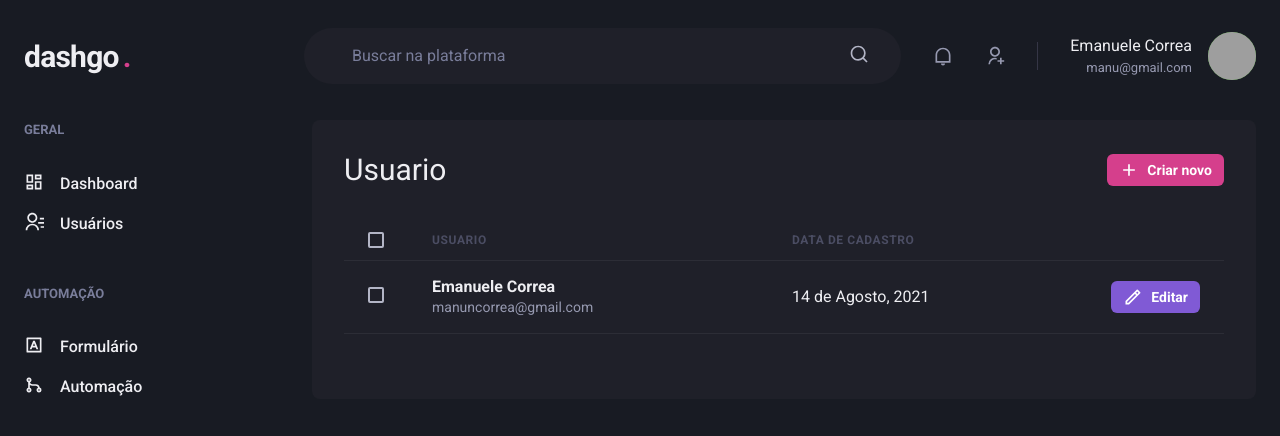
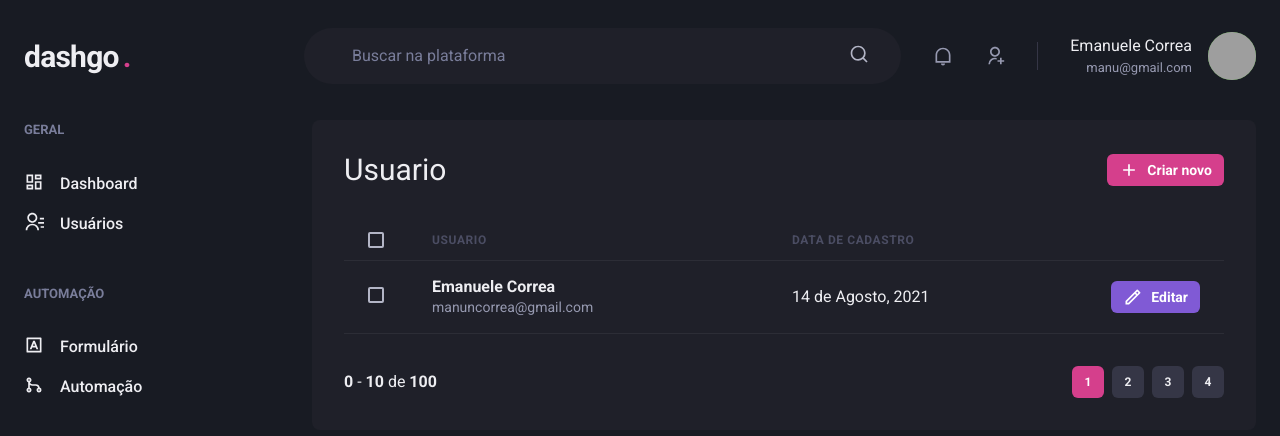
Before and after one commit to manuncorrea/dashgo, a Next.js app: page /users in a window 1280 px wide. Shown: the top 436 px of the page. Built offline with nearby package versions, Linux system fonts and the light colour scheme; grey boxes are pictures that could not be loaded.

Commit message:
200~creating pagination component

```diff
--- /dev/null
+++ b/src/components/Pagination.tsx
@@ -0,0 +1,69 @@
+import { Box, Button, Stack } from "@chakra-ui/react";
+
+export function Pagination() {
+  return (
+    <Stack
+      direction="row"
+      mt="8"
+      justify="space-between"
+      align="center"
+      spacing="6"
+
+    >
+      <Box>
+        <strong>0</strong> - <strong>10</strong> de <strong>100</strong>
+      </Box>
+      <Stack direction="row" spacing="2">
+        <Button
+          size="sm"
+          fontSize="xs"
+          width="4"
+          colorScheme="pink"
+          disabled
+          _disabled={{
+            bgColor: "pink.500",
+            cursor: "default"
+          }}
+        >
+          1
+        </Button>
+
+        <Button
+          size="sm"
+          fontSize="xs"
+          width="4"
+          bg="gray.700"
+          _hover={{
+            bg: "gray.500"
+          }}
+        >
+          2
+        </Button>
+
+        <Button
+          size="sm"
+          fontSize="xs"
+          width="4"
+          bg="gray.700"
+          _hover={{
+            bg: "gray.500"
+          }}
+        >
+          3
+        </Button>
+
+        <Button
+          size="sm"
+          fontSize="xs"
+          width="4"
+          bg="gray.700"
+          _hover={{
+            bg: "gray.500"
+          }}
+        >
+          4
+        </Button>
+      </Stack>
+    </Stack>
+  )
+}
--- a/src/pages/users/index.tsx
+++ b/src/pages/users/index.tsx
@@ -15,6 +15,7 @@
 } from "@chakra-ui/react";
 import { RiAddLine, RiPencilLine } from "react-icons/ri";
 import { Header } from "../../components/Header";
+import { Pagination } from "../../components/Pagination";
 import { Sidbar } from "../../components/Sidbar";
 
 export default function UserList() {
@@ -76,8 +77,9 @@
                 </Td>
               </Tr>
             </Tbody>
+          </Table>
 
-          </Table>
+          <Pagination />
         </Box>
       </Flex>
     </Box>
```
